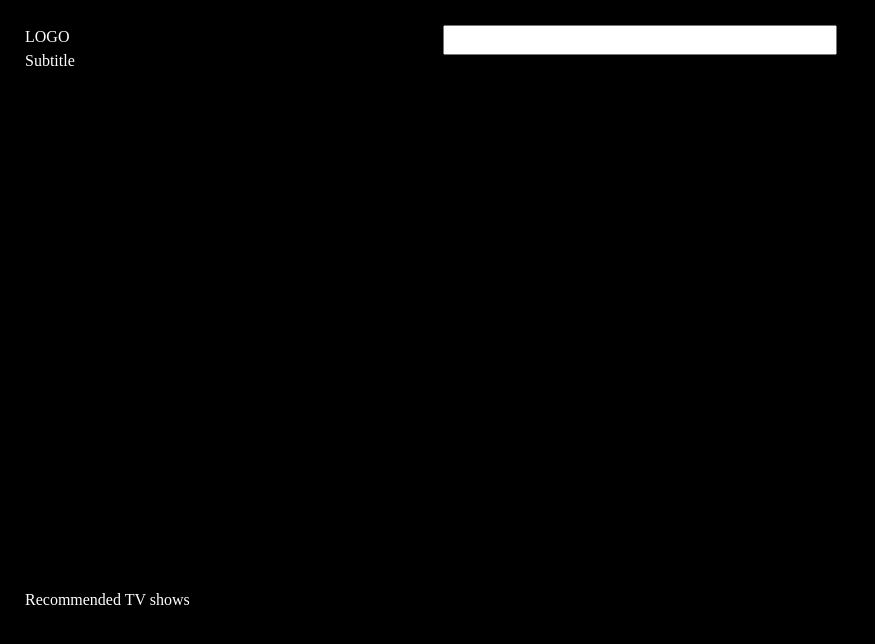
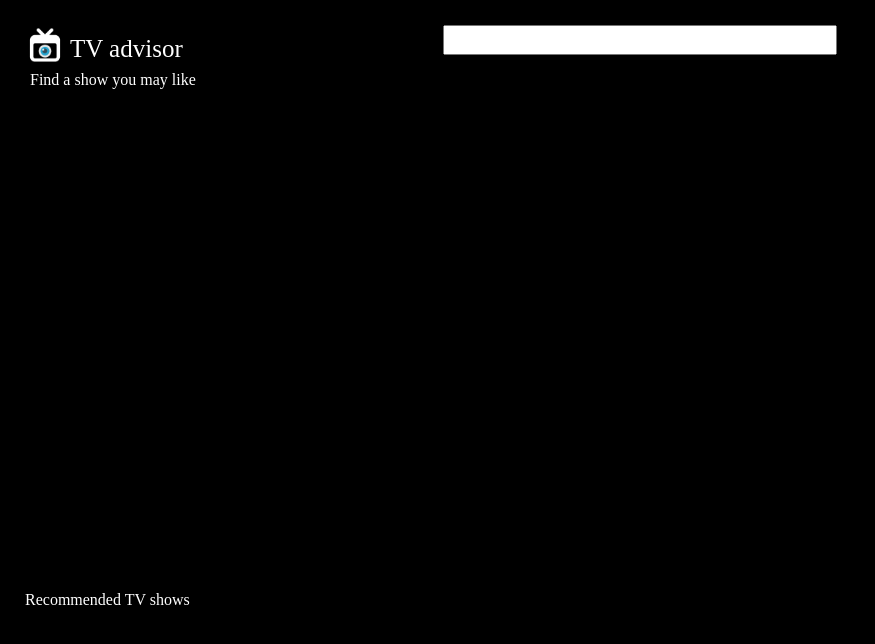
Before and after one commit to OleksandrBilan/TVShowAdvisor, a React (Create React App) app: page / in a window 1280 px wide. Shown: the top 644 px of the page, without its empty margins (0-875 px from the left). Built offline with nearby package versions, Linux system fonts and the light colour scheme; no server answers; a web font is replaced by a local one.

Commit message:
add logo

```diff
--- a/src/App.jsx
+++ b/src/App.jsx
@@ -3,6 +3,8 @@ import { TVShowAPI } from "./api/tv-show";
 import { useState, useEffect } from "react";
 import { BACKDROP_BASE_URL } from "./config";
 import { TVShowDetails } from "./components/TVShowDetails/TVShowDetails";
+import { Logo } from "./components/Logo/Logo";
+import logoImage from "./assets/images/logo.png";
 
 export function App() {
   const [currentTVShow, setCurrentTVShow] = useState();
@@ -28,8 +30,11 @@ export function App() {
       <div className={s.header}>
         <div className="row">
           <div className="col-4">
-            <div>LOGO</div>
-            <div>Subtitle</div>
+            <Logo
+              image={logoImage}
+              title="TV advisor"
+              subtitle="Find a show you may like"
+            />
           </div>
           <div className="col-md-12 col-lg-4">
             <input style={{ width: "100%" }} type="text" />
--- /dev/null
+++ b/src/components/Logo/Logo.jsx
@@ -0,0 +1,13 @@
+import s from "./style.module.css";
+
+export function Logo({ title, subtitle, image }) {
+  return (
+    <div>
+      <div className={s.container}>
+        <img className={s.image} src={image} alt="Logo" />
+        <div className={s.title}>{title}</div>
+      </div>
+      <div className={s.subtitle}>{subtitle}</div>
+    </div>
+  );
+}
--- /dev/null
+++ b/src/components/Logo/style.module.css
@@ -0,0 +1,19 @@
+.container {
+  display: flex;
+}
+
+.image {
+  height: 40px;
+  width: 40px;
+}
+
+.title {
+  font-size: 25px;
+  font-weight: 400;
+  padding-top: 5px;
+  padding-left: 5px;
+}
+
+.subtitle {
+  margin-left: 5px;
+}
```
Also changed, not shown: src/assets/images/logo.png (added).
